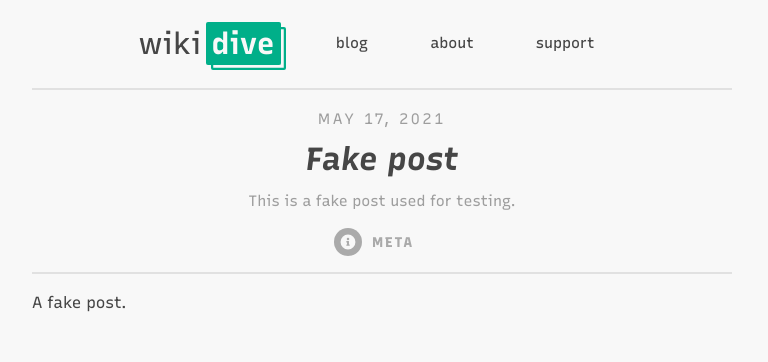
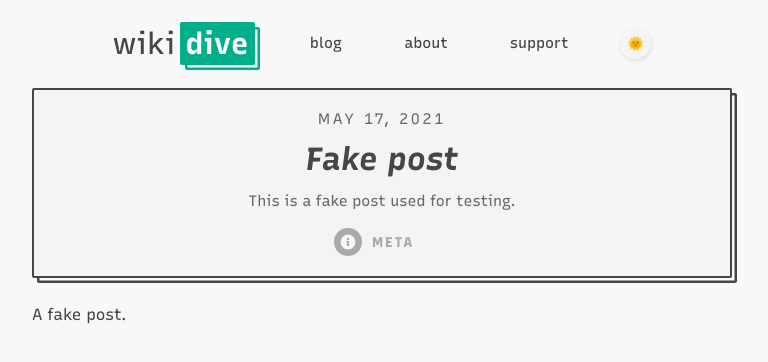
Before and after one commit to mangonaise/wiki-dive, a Next.js app: page /blog/fake-post in a window 1280 px wide. Shown: the top 362 px of the page, without its empty margins (258-1026 px from the left). Built offline with nearby package versions, Linux system fonts and the light colour scheme.

Commit message:
Add dark theme

```diff
--- a/components/Navbar.tsx
+++ b/components/Navbar.tsx
@@ -1,6 +1,7 @@
 import { useRouter } from 'next/dist/client/router';
 import Link from 'next/link';
 import styles from './styles/Navbar.module.scss';
+import ThemeSwitch from './ThemeSwitch';
 
 const links: NavLinkProps[] = [
   { text: 'blog', url: '/' },
@@ -15,6 +16,7 @@ export default function Navbar() {
       <div className={styles.linksContainer}>
         {links.map(linkInfo => <NavLink key={linkInfo.url} text={linkInfo.text} url={linkInfo.url} />)}
       </div>
+      <ThemeSwitch />
     </nav>
   )
 }
--- /dev/null
+++ b/components/ThemeSwitch.tsx
@@ -0,0 +1,49 @@
+import { useEffect, useState } from 'react';
+import styles from './styles/ThemeSwitch.module.scss';
+
+type Theme = 'light' | 'dark';
+
+const themedProperties = [
+  'background-color',
+  'background-color-alt',
+  'text-color',
+  'highlight-color',
+  'separator-color',
+  'card-color',
+  'card-border-color',
+  'scrollbar-track-color',
+  'scrollbar-thumb-color',
+  'icon-red',
+  'icon-green',
+  'icon-pink',
+  'icon-blue',
+  'icon-gray',
+]
+
+export default function ThemeSwitch() {
+  const [theme, setTheme] = useState('light' as Theme);
+
+  function toggleTheme() {
+    setTheme(theme === 'light' ? 'dark' : 'light');
+  }
+
+  useEffect(() => {
+    const storedTheme = localStorage.getItem('theme');
+    if (storedTheme === 'dark') {
+      setTheme('dark');
+    }
+  }, []);
+
+  useEffect(() => {
+    for (const property of themedProperties) {
+      document.documentElement.style.setProperty(`--${property}`, theme === 'light' ? '' : `var(--${property}-dark)`);
+    }
+    localStorage.setItem('theme', theme);
+  }, [theme]);
+
+  return (
+    <button onClick={toggleTheme} className={styles.switch}>
+      {theme === 'light' ? '🌞' : '🌙'}
+    </button>
+  )
+}
--- a/components/styles/Navbar.module.scss
+++ b/components/styles/Navbar.module.scss
@@ -49,7 +49,7 @@
   }
 }
 
-@media only screen and (max-width: 550px) {
+@media only screen and (max-width: 600px) {
   .navbar {
     margin: 15px;
     border-bottom: none;
--- /dev/null
+++ b/components/styles/ThemeSwitch.module.scss
@@ -0,0 +1,20 @@
+.switch {
+  display: grid;
+  place-items: center;
+  margin-left: 20px;
+  border: none;
+  height: 32px;
+  width: 32px;
+  border-radius: 50%;
+  background-color: var(--card-color);
+  box-shadow: var(--light-shadow);
+  cursor: pointer;
+}
+
+@media only screen and (max-width: 600px) {
+  .switch {
+    position: absolute;
+    top: 20px;
+    right: 30px;
+  }
+}
--- a/pages/blog/post.module.scss
+++ b/pages/blog/post.module.scss
@@ -1,15 +1,18 @@
+@use "/styles/util";
+
 .post {
   max-width: var(--post-width);
   margin: auto;
   margin-top: 0px;
-  padding-top: 16px;
-  border-top: solid 2px var(--separator-color);
 
   .postInfo {
-    margin-bottom: 16px;
+    margin-bottom: 24px;
     text-align: center;
-    padding-bottom: 12px;
-    border-bottom: solid 2px var(--separator-color);
+    padding: 16px;
+    background-color: var(--card-color);
+    border: solid 2.5px var(--card-border-color);
+    border-radius: 2px;
+    @include util.border-shadow(var(--card-border-color));
 
     h2 {
       font-variation-settings: 'slnt' -7.5;
@@ -19,7 +22,7 @@
 
     .date {
       font-size: 15px;
-      opacity: 0.5;
+      opacity: 0.8;
       letter-spacing: 0.3ch;
       margin: 0;
     }
@@ -27,7 +30,7 @@
     .description {
       margin: 10px 0;
       font-size: 15px;
-      opacity: 0.5;
+      opacity: 0.8;
     }
 
     .tagsContainer {
--- a/styles/_util.scss
+++ b/styles/_util.scss
@@ -1,3 +1,3 @@
 @mixin border-shadow($color) {
-  box-shadow: var(--background-color) 5px 5px 0px -2.25px, $color 5px 5px 0px 0px;
+  box-shadow: var(--background-color) 5px 5px 0px -2.5px, $color 5px 5px 0px 0px;
 }
--- a/styles/global.scss
+++ b/styles/global.scss
@@ -11,14 +11,32 @@
   --text-color: rgb(70, 70, 70);
   --highlight-color: rgb(0, 175, 137);
   --separator-color: rgb(225, 225, 225);
+  --card-color: rgba(0, 0, 0, 0.015);
+  --card-border-color: var(--text-color);
   --scrollbar-track-color: var(--separator-color);
   --scrollbar-thumb-color: rgb(177, 177, 177);
-  --outline-color: inherit;
+
+  --background-color-dark: rgb(50, 56, 59);
+  --background-color-alt-dark: rgb(39, 44, 46);
+  --text-color-dark: rgb(225, 225, 225);
+  --highlight-color-dark: rgb(0, 216, 169);
+  --separator-color-dark: rgb(70, 78, 83);
+  --card-color-dark: rgba(0, 0, 0, 0.15);
+  --card-border-color-dark: rgba(255, 255, 255, 0.7);
+  --scrollbar-track-color-dark: rgb(44, 50, 53);
+  --scrollbar-thumb-color-dark: rgb(32, 36, 39);
 
   --icon-red: rgb(230, 115, 88);
   --icon-green: rgb(108, 197, 123);
   --icon-blue: rgb(131, 157, 228);
   --icon-pink: rgb(224, 109, 189);
+  --icon-gray: rgb(170, 170, 170);
+
+  --icon-red-dark: rgb(236, 115, 88);
+  --icon-green-dark: rgb(116, 212, 132);
+  --icon-blue-dark: rgb(138, 166, 243);
+  --icon-pink-dark: rgb(238, 116, 201);
+  --icon-gray-dark: rgb(196, 196, 196);
 
   --category-animals: var(--icon-green);
   --category-catastrophe: var(--icon-red);
@@ -36,8 +54,9 @@
   --category-society: var(--icon-blue);
   --category-space: var(--icon-pink);
   --category-technology: var(--icon-pink);
-  --category-meta: rgb(170, 170, 170);
+  --category-meta: var(--icon-gray);
 
+  --light-shadow: rgba(0,0,0,0.1) 1px 2px 4px 0px;
   --post-width: 700px;
 }
 
@@ -50,6 +69,7 @@ body {
   font-family: 'Recursive', sans-serif;
   background-color: var(--background-color);
   color: var(--text-color);
+  transition: background-color 200ms;
 }
 
 h1, h2, h3 {
```
Also changed, not shown: pages/styles/index.module.scss (+5 -6 lines).
